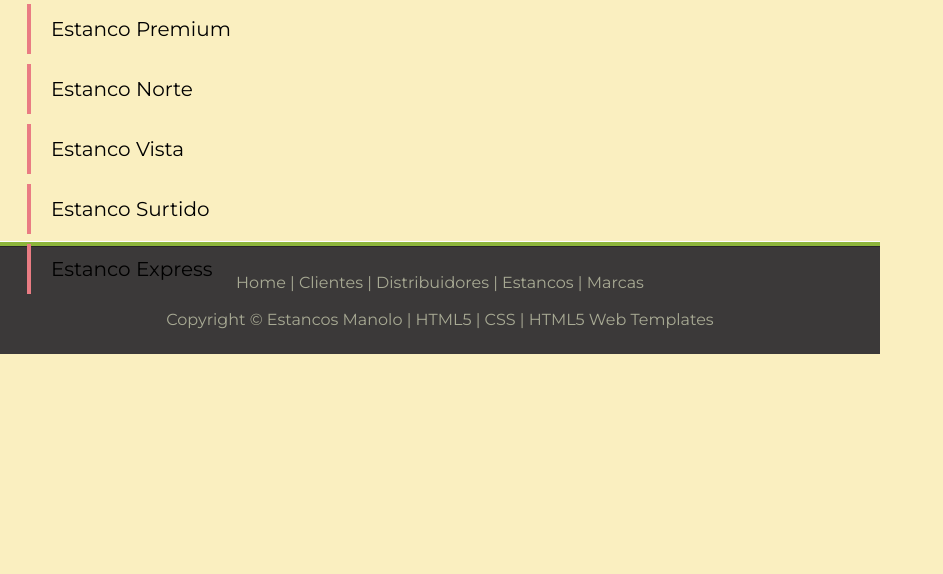
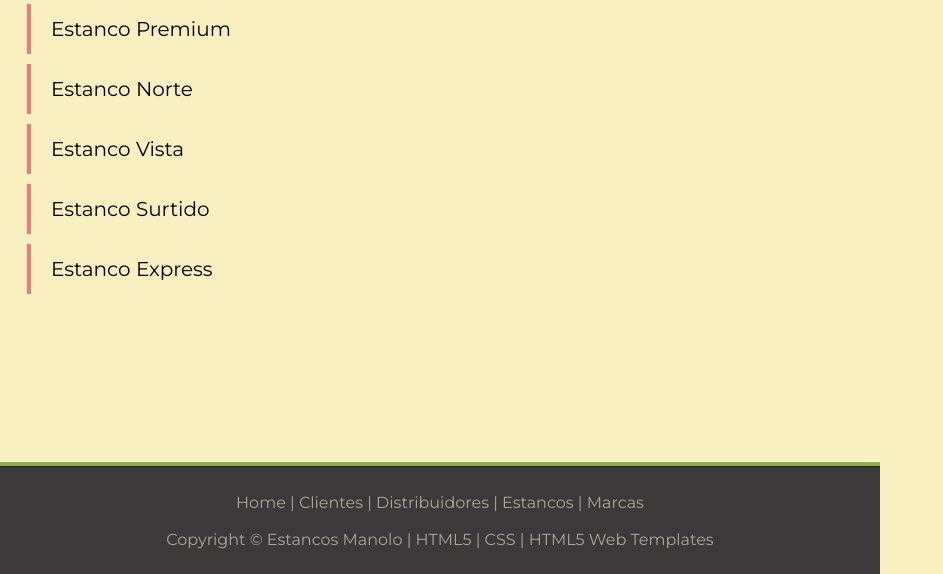
Before and after one commit to imanoldg/Tabacos-Manolo, a Django app: a page that uses TabacosManolo/tabacosAPP/templates/base.html in a window 1280 px wide. Shown: the part 1184-1758 px from the top of the page, without its empty margins (0-943 px from the left). Before the commit the page ends 1538 px from the top, so only its background shows below. Run offline with Django 4.2, Linux system fonts and the light colour scheme; data comes from the database, SQL or seed files in the repository.

Commit message:
propiedades de footer actualizadas

```diff
--- a/TabacosManolo/tabacosAPP/static/style/style.css
+++ b/TabacosManolo/tabacosAPP/static/style/style.css
@@ -145,7 +145,7 @@ ul#menu li a:hover
   font-family: "Montserrat", sans-serif;
   font-size: 100%;
   height: 80px;
-  margin-top: 10%;
+  margin-top: 35%;
   padding: 28px 0 5px 0;
   text-align: center;
   background: #3B3939 url(footer.png) repeat-x;
```
